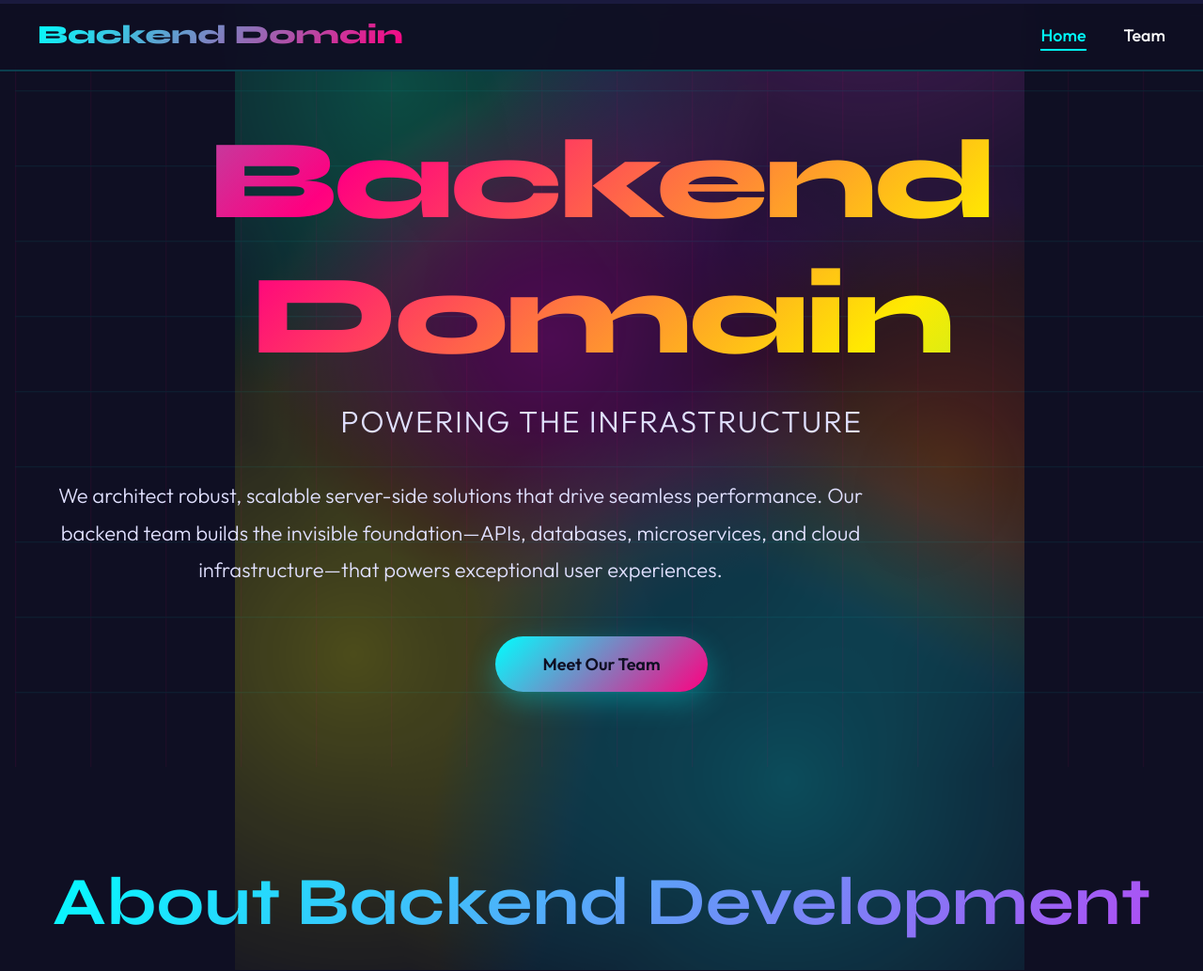
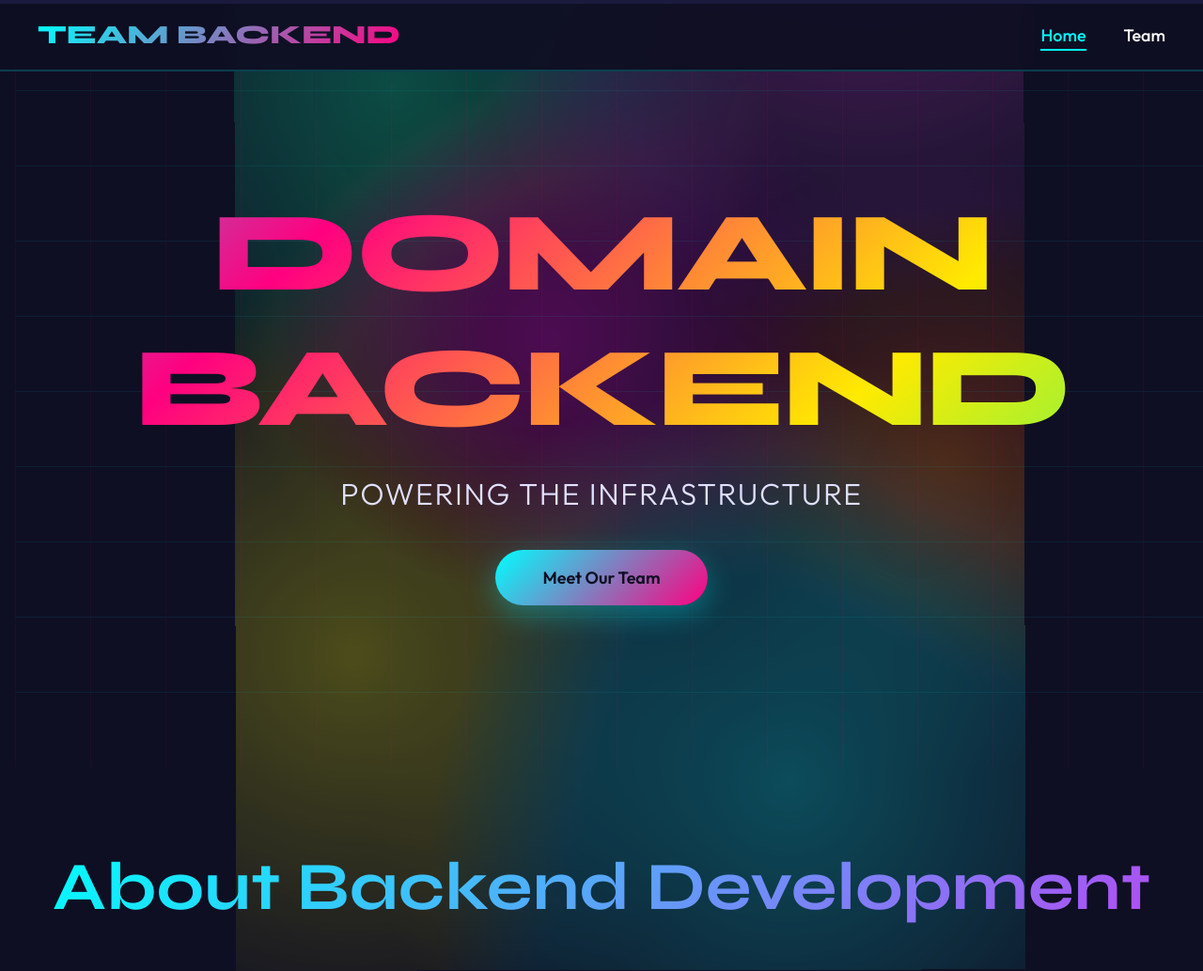
Before and after one commit to jeevaa-domain/TEAM-PORTFOLIO, a plain HTML site: page index.html in a window 1280 px wide. Shown: the top 1033 px of the page at 94% size. Drawn offline with Linux system fonts and the light colour scheme.

Commit message:
Update title and headings in index.html

```diff
--- a/index.html
+++ b/index.html
@@ -3,7 +3,7 @@
 <head>
     <meta charset="UTF-8">
     <meta name="viewport" content="width=device-width, initial-scale=1.0">
-    <title>Backend Domain - Home</title>
+    <title>TEAM Backend</title>
     <link href="https://fonts.googleapis.com/css2?family=Syne:wght@400;600;700;800&family=Outfit:wght@300;400;500;600&display=swap" rel="stylesheet">
     <style>
         :root {
@@ -383,7 +383,7 @@
 
     <nav>
         <div class="nav-container">
-            <a href="index.html" class="logo">Backend Domain</a>
+            <a href="index.html" class="logo">TEAM BACKEND</a>
             <ul class="nav-links">
                 <li><a href="index.html" class="active">Home</a></li>
                 <li><a href="team.html">Team</a></li>
@@ -393,12 +393,8 @@
 
     <section class="hero">
         <div class="container">
-            <h1>Backend Domain</h1>
+            <h1>DOMAIN BACKEND</h1>
             <p class="subtitle">Powering The Infrastructure</p>
-            <p class="hero-description">
-                We architect robust, scalable server-side solutions that drive seamless performance.
-                Our backend team builds the invisible foundation—APIs, databases, microservices, and cloud infrastructure—that powers exceptional user experiences.
-            </p>
             <a href="team.html" class="cta-button">Meet Our Team</a>
         </div>
     </section>
```
